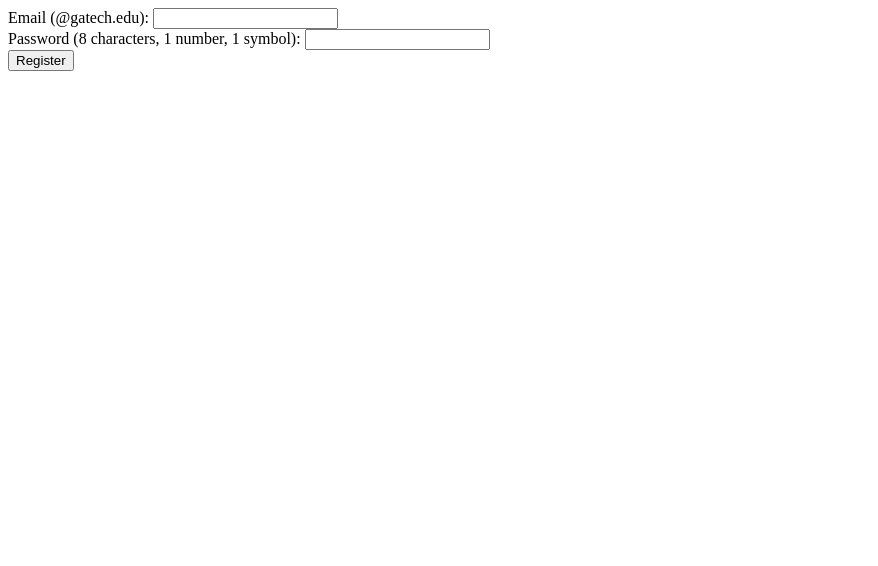
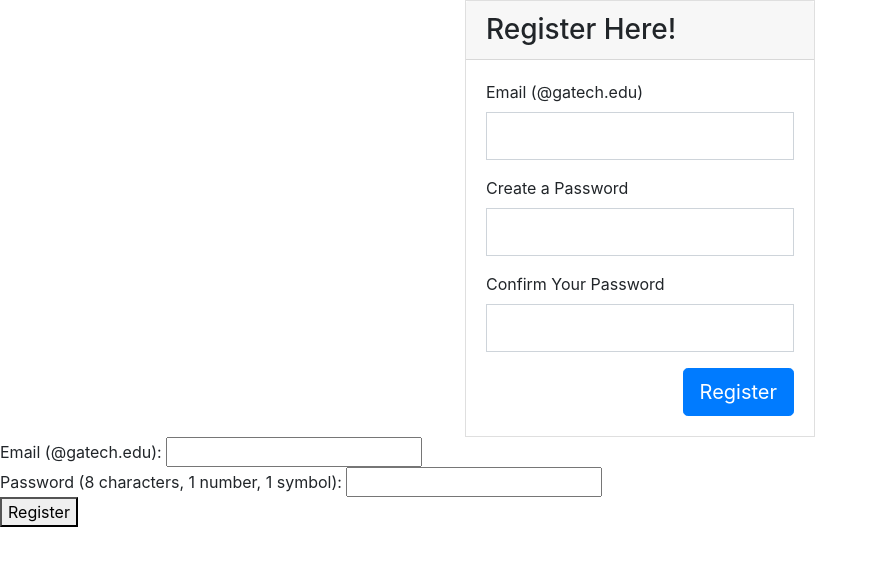
Before and after one commit to thanhanle/Musical-Artifact, a plain HTML site: page register_account.html in a window 1280 px wide. Shown: the whole page, without its empty margins (0-878 px from the left). Drawn offline with nearby package versions, Linux system fonts and the light colour scheme.

Commit message:
Added streaming.html for streaming selection Cleaned up Registration Page Added Registration redirect to Login Page

```diff
--- a/register_account.html
+++ b/register_account.html
@@ -20,8 +20,49 @@
     </script>
 
     <head>
+        <meta charset="UTF-8">
+        <title>Registration</title>
+        <link rel="stylesheet" href="https://stackpath.bootstrapcdn.com/bootstrap/4.1.3/css/bootstrap.min.css" integrity="sha384-MCw98/SFnGE8fJT3GXwEOngsV7Zt27NXFoaoApmYm81iuXoPkFOJwJ8ERdknLPMO" crossorigin="anonymous">
+        <script src="https://code.jquery.com/jquery-3.3.1.slim.min.js" integrity="sha384-q8i/X+965DzO0rT7abK41JStQIAqVgRVzpbzo5smXKp4YfRvH+8abtTE1Pi6jizo" crossorigin="anonymous"></script>
+        <script src="https://cdnjs.cloudflare.com/ajax/libs/popper.js/1.14.3/umd/popper.min.js" integrity="sha384-ZMP7rVo3mIykV+2+9J3UJ46jBk0WLaUAdn689aCwoqbBJiSnjAK/l8WvCWPIPm49" crossorigin="anonymous"></script>
+        <script src="https://stackpath.bootstrapcdn.com/bootstrap/4.1.3/js/bootstrap.min.js" integrity="sha384-ChfqqxuZUCnJSK3+MXmPNIyE6ZbWh2IMqE241rYiqJxyMiZ6OW/JmZQ5stwEULTy" crossorigin="anonymous"></script>
+        <script src="https://ajax.googleapis.com/ajax/libs/jquery/3.3.1/jquery.min.js"></script>
     </head>
     <body>
+
+    <div class="container">
+
+        <div class="row justify-content-center align-items-center">
+            <div class="col-4" id="" >
+                <div class="card rounded-0">
+                    <div class="card-header">
+                        <h3 class="mb-0">Register Here!</h3>
+                    </div>
+                    <div class="card-body" >
+                        <form action="#" onsubmit="">
+                            <div class="form-group">
+                                <label for="uname1">Email (@gatech.edu)</label>
+                                <input type="text" class="form-control form-control-lg rounded-0" name="uname1" id="uname1" required="">
+                            </div>
+                            <div class="form-group">
+                                <label>Create a Password</label>
+                                <input type="password" class="form-control form-control-lg rounded-0" name="pwd1" id="pwd1" required="" autocomplete="">
+
+                            </div>
+                            <div class="form-group">
+                                <label>Confirm Your Password</label>
+                                <input type="password" class="form-control form-control-lg rounded-0" name="pwd1" id="pwd1" required="" autocomplete="">
+
+                            </div>
+                            <button class="btn btn-primary btn-lg float-right" id="register">Register</button>
+                        </form>
+                    </div>
+                    <!--/card-block-->
+                </div>
+            </div>
+
+        </div>
+    </div>
 
 		<form action="#" onsubmit="">
 			Email (@gatech.edu): <input type="text" id="uname" value=""><br>
```
Also changed, not shown: login.html (+6 -0 lines), streaming.html (added, +33 -0 lines).
